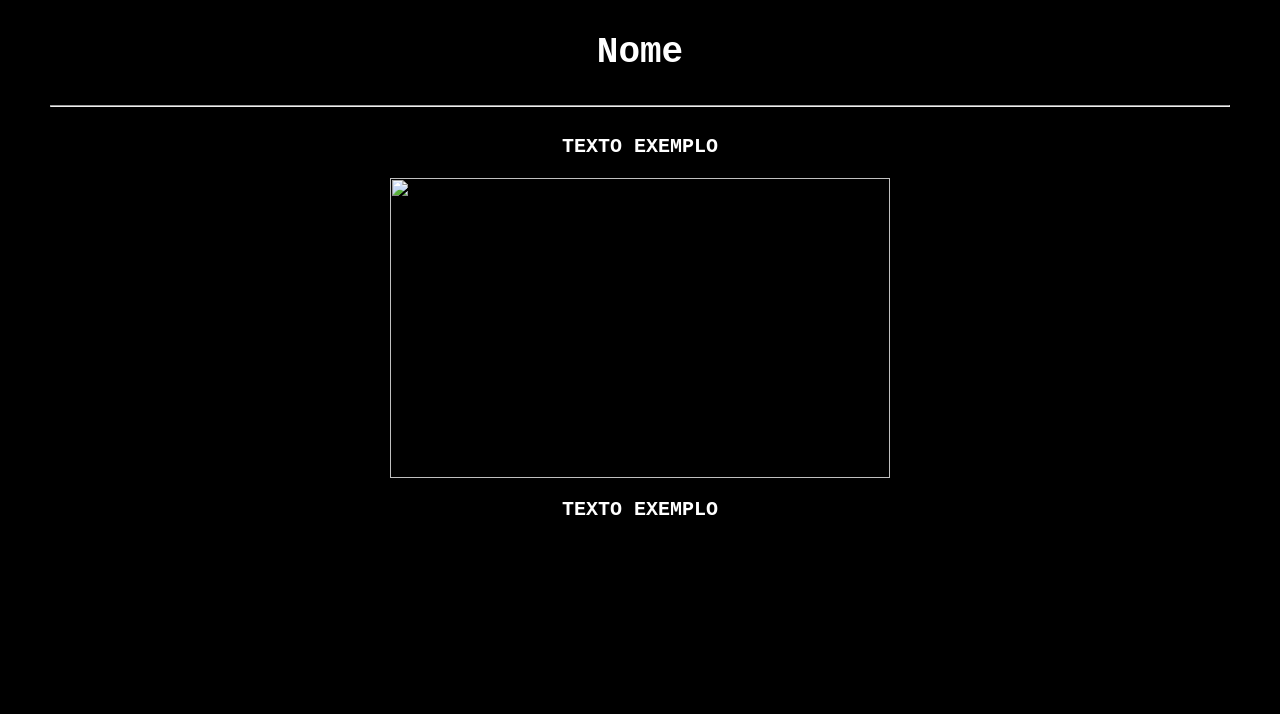
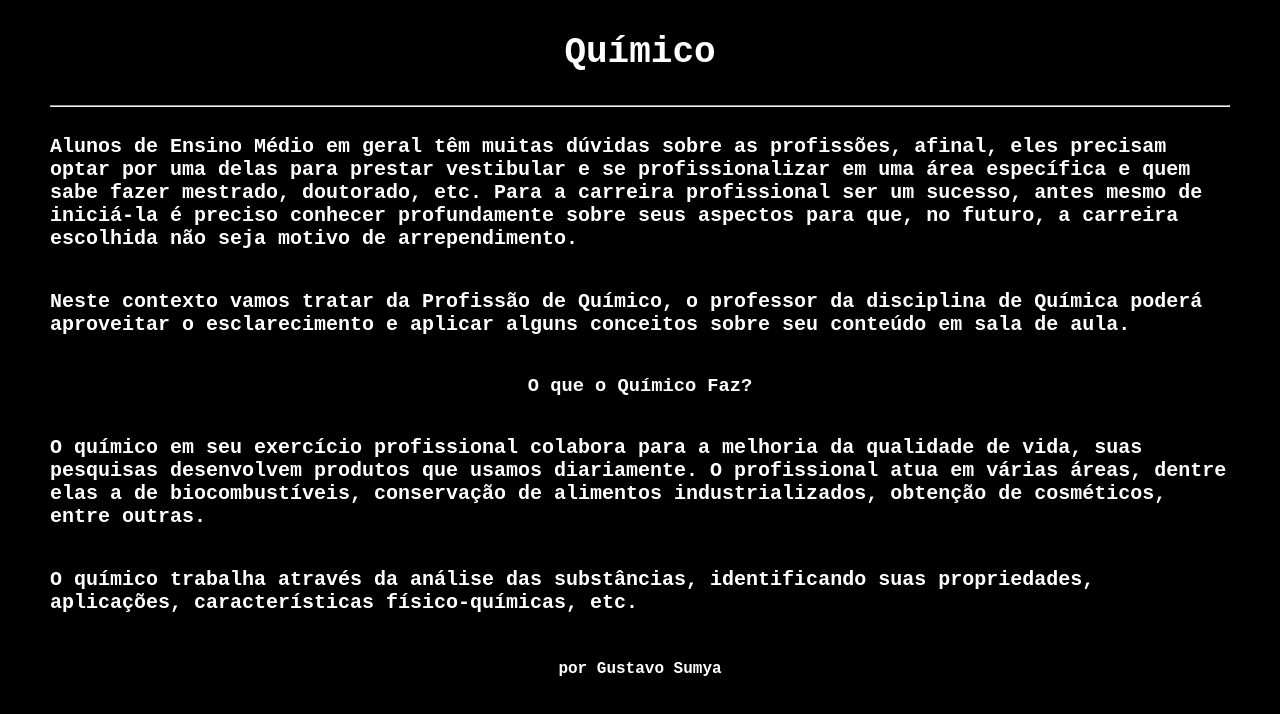
Before and after one commit to DeividWilly/wiki_profissoes, a plain HTML site: page pages/quimica/quimica.html in a window 1280 px wide. Drawn offline with Linux system fonts and the light colour scheme.

Commit message:
mais 2 textos prontos

```diff
--- a/pages/quimica/assets/style.css
+++ b/pages/quimica/assets/style.css
@@ -33,3 +33,9 @@ img {
     text-align: left;
 
 }
+
+footer {
+	font-weight: bold;
+	padding: 10px;
+	text-align: center;
+  }
--- a/pages/quimica/quimica.html
+++ b/pages/quimica/quimica.html
@@ -9,19 +9,39 @@
 </head>
 <body>
     <div class="titulo">
-        <h1>Nome</h1>
+        <h1> Químico</h1>
     </div>
     <hr>
     <div class="centered">
         <p class="texto">
-            TEXTO EXEMPLO
+            Alunos de Ensino Médio em geral têm muitas dúvidas sobre as profissões, afinal, eles precisam optar por uma delas para prestar vestibular e se profissionalizar em uma área específica e quem sabe fazer mestrado, doutorado, etc. Para a carreira profissional ser um sucesso, antes mesmo de iniciá-la é preciso conhecer profundamente sobre seus aspectos para que, no futuro, a carreira escolhida não seja motivo de arrependimento.
         </p>
     </div>
-    <img src="" width="500" height="300">
+
     <div class="centered">
         <p class="texto">
-            TEXTO EXEMPLO
+            Neste contexto vamos tratar da Profissão de Químico, o professor da disciplina de Química poderá aproveitar o esclarecimento e aplicar alguns conceitos sobre seu conteúdo em sala de aula.
         </p>
     </div>
+
+    <div class="centered">
+        <h3>O que o Químico Faz?</h3>
+    </div>
+
+    <div class="centered">
+        <p class="texto">
+            O químico em seu exercício profissional colabora para a melhoria da qualidade de vida, suas pesquisas desenvolvem produtos que usamos diariamente. O profissional atua em várias áreas, dentre elas a de biocombustíveis, conservação de alimentos industrializados, obtenção de cosméticos, entre outras.
+        </p>
+    </div>
+
+    <div class="centered">
+        <p class="texto">
+            O químico trabalha através da análise das substâncias, identificando suas propriedades, aplicações, características físico-químicas, etc.
+        </p>
+    </div>
+
+    <footer>
+        <p>por Gustavo Sumya</p>
+    </footer>
 </body>
 </html>
--- a/pages/youtuber/assets/style.css
+++ b/pages/youtuber/assets/style.css
@@ -33,3 +33,9 @@ img {
     text-align: left;
 
 }
+
+footer {
+	font-weight: bold;
+	padding: 10px;
+	text-align: center;
+  }
```
Also changed, not shown: pages/youtuber/youtuber.html (+23 -4 lines), index.html (line endings or trailing spaces), pages/youtuber/assets/youtube.jpeg (added).
